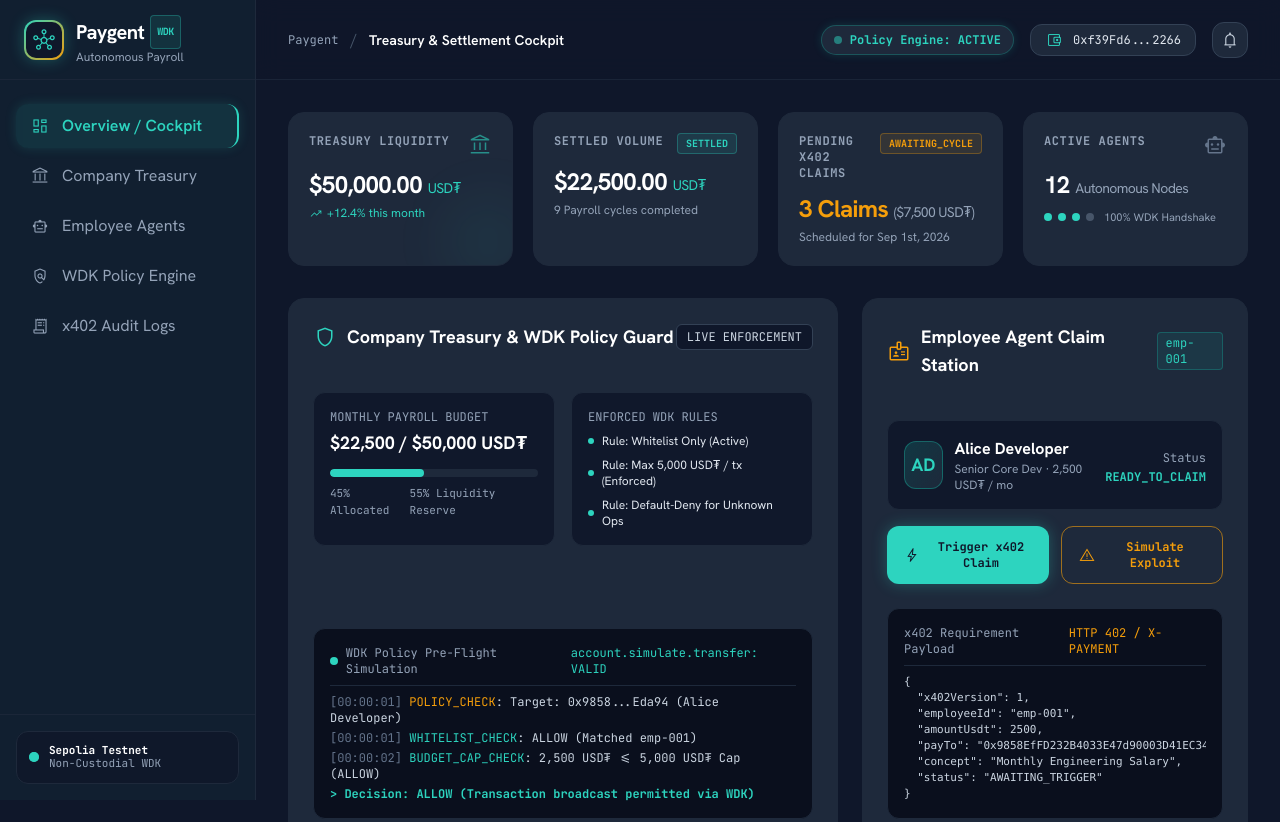
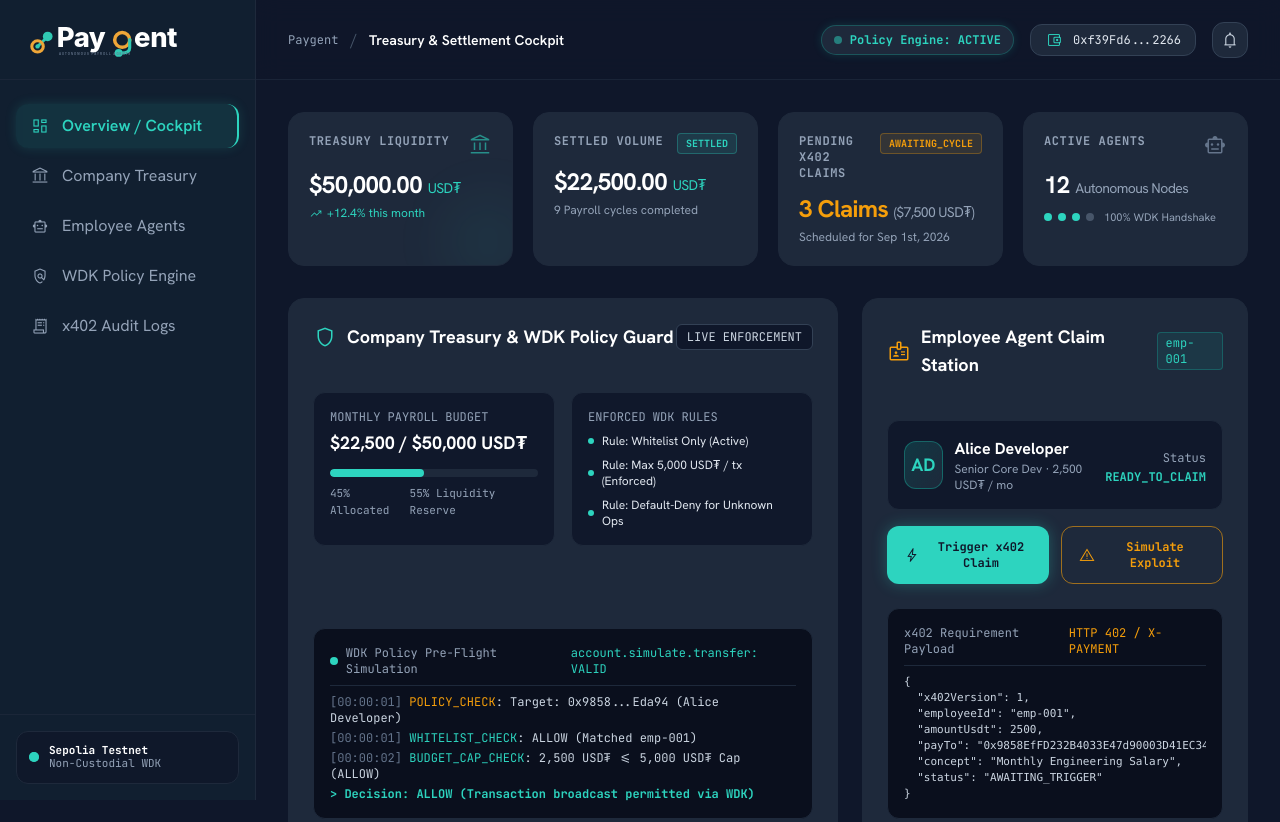
Before and after one commit to Denogcrypto/Aleph-Hackaton, a website: page public/index.html in a window 1280 px wide. Shown: the top 822 px of the page. Drawn offline with nearby package versions, Linux system fonts and the light colour scheme.

Commit message:
feat(branding): add Paygent vector SVG logo and emblem icon

```diff
--- a/package.json
+++ b/package.json
@@ -19,8 +19,9 @@
     "build:types": "tsc",
     "lint": "standard",
     "lint:fix": "standard --fix",
+    "dev": "node src/payroll/server.js",
+    "serve": "node src/payroll/server.js",
     "demo": "node demo.js",
-    "serve": "node src/payroll/server.js",
     "test": "cross-env NODE_OPTIONS=--experimental-vm-modules jest",
     "test:payroll": "cross-env NODE_OPTIONS=--experimental-vm-modules jest tests/payroll-agents.test.js",
     "test:coverage": "cross-env NODE_OPTIONS=--experimental-vm-modules jest --coverage"
--- a/public/index.html
+++ b/public/index.html
@@ -79,19 +79,10 @@
   <!-- ========================================================================= -->
   <aside class="w-64 bg-[#122131]/90 backdrop-blur-md border-r border-slate-800 flex flex-col fixed inset-y-0 left-0 z-50">
     <!-- Brand Header -->
-    <div class="h-20 flex items-center gap-3 px-6 border-b border-slate-800/80">
-      <div class="w-10 h-10 rounded-xl bg-gradient-to-br from-[#2DD4BF] to-[#F59E0B] p-0.5 shadow-[0_0_15px_rgba(45,212,191,0.3)] flex items-center justify-center">
-        <div class="w-full h-full bg-[#0F172A] rounded-[10px] flex items-center justify-center">
-          <span class="material-symbols-outlined text-[#2DD4BF] text-[22px]">hub</span>
-        </div>
-      </div>
-      <div>
-        <h1 class="text-xl font-bold tracking-tight text-white flex items-center gap-1.5">
-          Paygent
-          <span class="text-[10px] font-mono-tech px-1.5 py-0.5 rounded bg-[#2DD4BF]/10 text-[#2DD4BF] border border-[#2DD4BF]/30">WDK</span>
-        </h1>
-        <p class="text-xs text-slate-400">Autonomous Payroll</p>
-      </div>
+    <div class="h-20 flex items-center px-5 border-b border-slate-800/80">
+      <a href="#" class="flex items-center gap-2 w-full">
+        <img src="/paygent-logo.svg" alt="Paygent Logo" class="h-10 w-auto object-contain" />
+      </a>
     </div>
 
     <!-- Navigation Links -->
```
Also changed, not shown: public/paygent-icon.svg (added), public/paygent-logo.svg (added).
